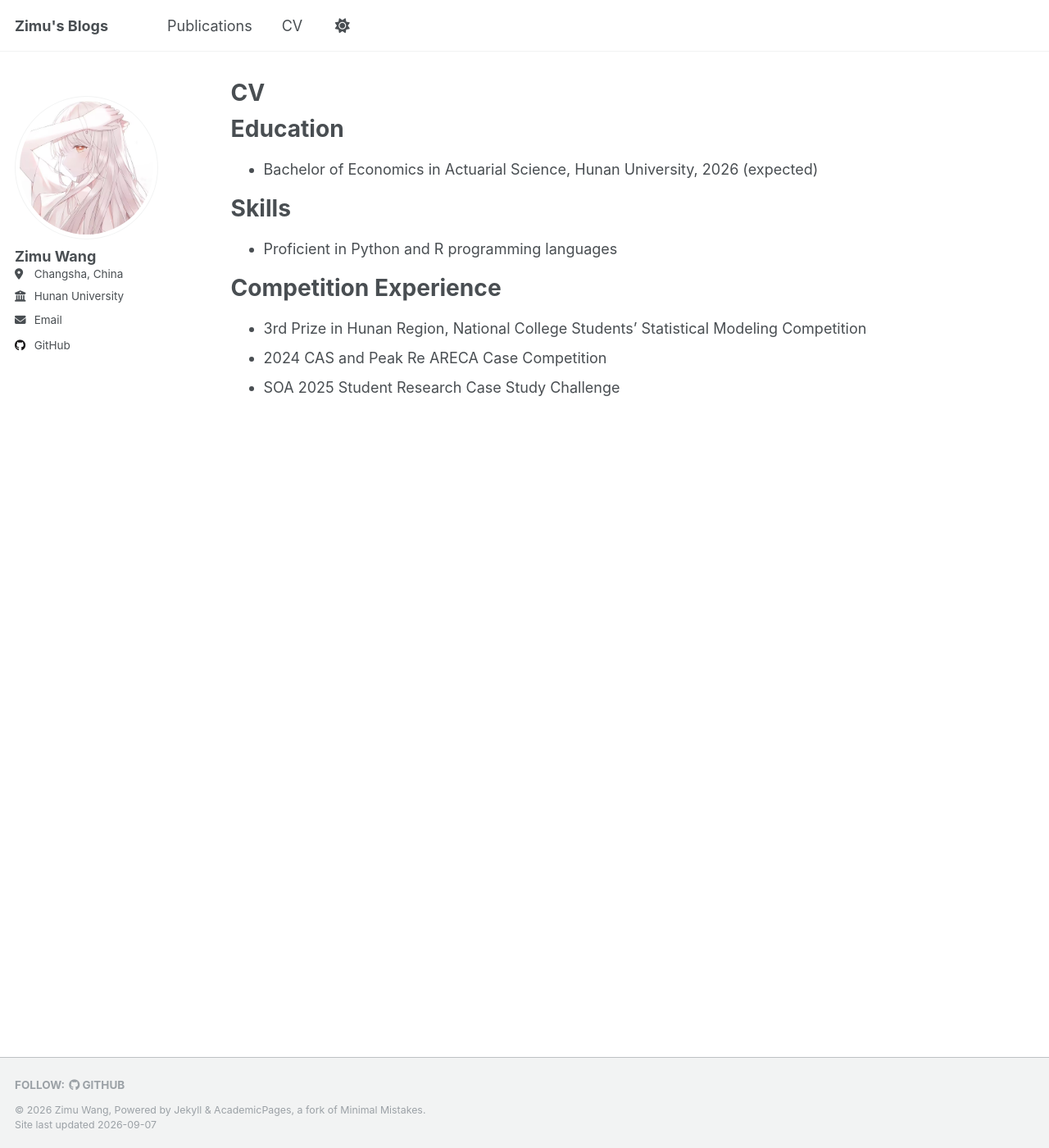
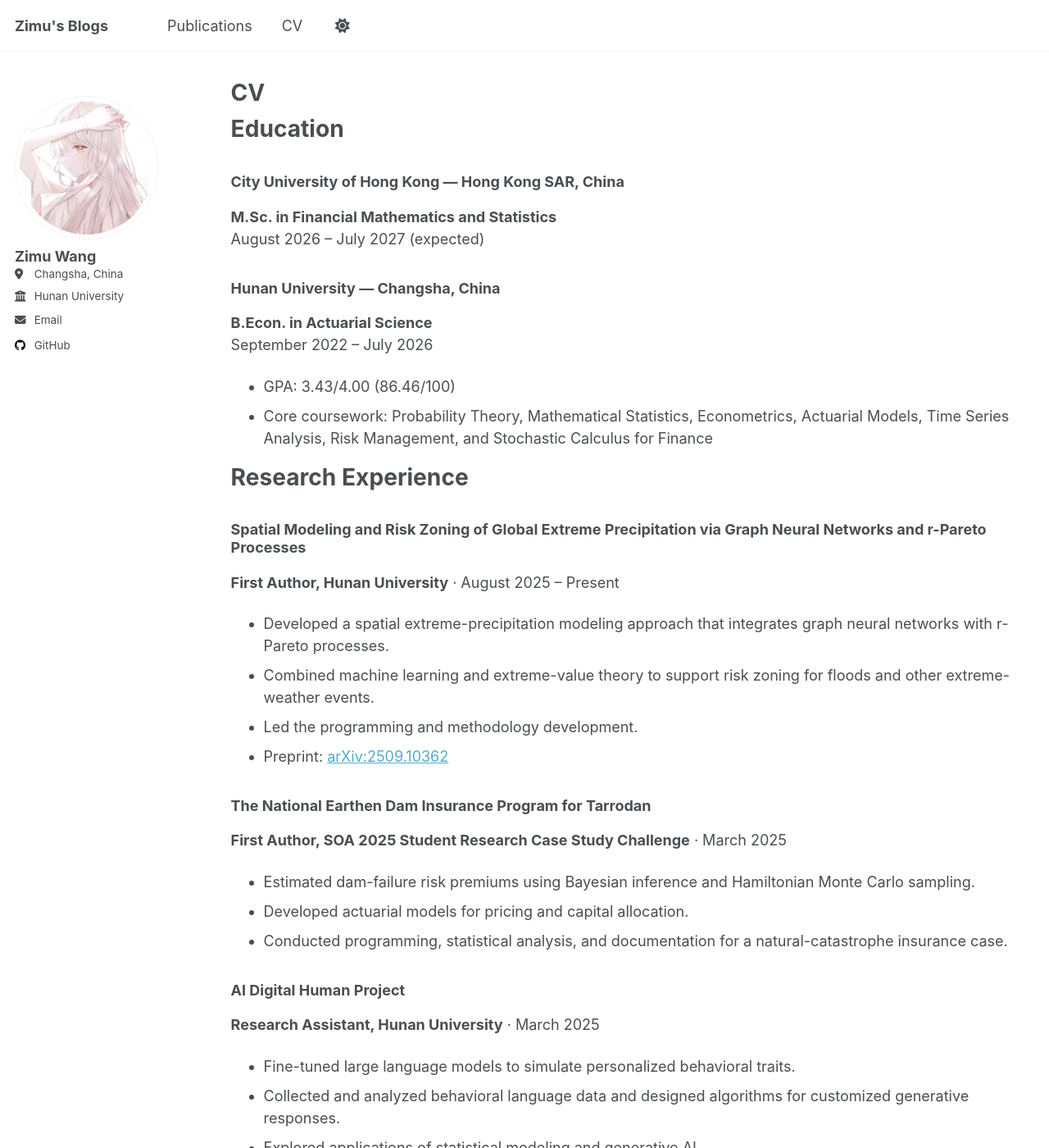
Before and after one commit to Zwitmo/Zwitmo.github.io, a Jekyll site: the page built from _pages/cv.md, in a window 1280 px wide and 1400 px high. Shown: the whole window at 82% size. Built offline with Jekyll 4.4.1, drawn with Linux system fonts in a browser that asks for light colours; some of the changed text lies outside the part shown.

Commit message:
Expand CV page with education, research, internships, and awards

```diff
--- a/_pages/cv.md
+++ b/_pages/cv.md
@@ -11,14 +11,84 @@ redirect_from:
 
 Education
 ======
-* Bachelor of Economics in Actuarial Science, Hunan University, 2026 (expected)
 
-Skills
+### City University of Hong Kong — Hong Kong SAR, China
+**M.Sc. in Financial Mathematics and Statistics**
+August 2026 – July 2027 (expected)
+
+### Hunan University — Changsha, China
+**B.Econ. in Actuarial Science**
+September 2022 – July 2026
+
+- GPA: 3.43/4.00 (86.46/100)
+- Core coursework: Probability Theory, Mathematical Statistics, Econometrics, Actuarial Models, Time Series Analysis, Risk Management, and Stochastic Calculus for Finance
+
+Research Experience
 ======
-* Proficient in Python and R programming languages
 
-Competition Experience
+### Spatial Modeling and Risk Zoning of Global Extreme Precipitation via Graph Neural Networks and r-Pareto Processes
+**First Author, Hunan University** · August 2025 – Present
+
+- Developed a spatial extreme-precipitation modeling approach that integrates graph neural networks with r-Pareto processes.
+- Combined machine learning and extreme-value theory to support risk zoning for floods and other extreme-weather events.
+- Led the programming and methodology development.
+- Preprint: [arXiv:2509.10362](https://arxiv.org/abs/2509.10362)
+
+### The National Earthen Dam Insurance Program for Tarrodan
+**First Author, SOA 2025 Student Research Case Study Challenge** · March 2025
+
+- Estimated dam-failure risk premiums using Bayesian inference and Hamiltonian Monte Carlo sampling.
+- Developed actuarial models for pricing and capital allocation.
+- Conducted programming, statistical analysis, and documentation for a natural-catastrophe insurance case.
+
+### AI Digital Human Project
+**Research Assistant, Hunan University** · March 2025
+
+- Fine-tuned large language models to simulate personalized behavioral traits.
+- Collected and analyzed behavioral language data and designed algorithms for customized generative responses.
+- Explored applications of statistical modeling and generative AI.
+
+### Insurance Pricing of Electric Vehicles Based on Neural Networks
+**Core Member, CAS ARECA Case Competition** · November 2024
+
+- Applied GLM, XGBoost, and neural-network models to study factors and nonlinear relationships in electric-vehicle insurance pricing.
+- Developed practical recommendations to improve pricing accuracy.
+- Received a Participation Award in the 2024 Peak Re Sponsored CAS ARECA Case Competition.
+
+### Prediction of Government Bond Maturity Yields Based on the Improved Vasicek Model
+**Core Member, 10th National Collegiate Statistical Modeling Contest** · July 2024
+
+- Designed a dynamic yield-curve forecasting model based on a discrete-time Vasicek model enhanced with principal component analysis.
+- Implemented short-rate simulations and bond-yield forecasting in Python.
+- Awarded Third Prize in the Hunan Division.
+
+Internship Experience
 ======
-* 3rd Prize in Hunan Region, National College Students' Statistical Modeling Competition
-* 2024 CAS and Peak Re ARECA Case Competition
-* SOA 2025 Student Research Case Study Challenge
+
+### Bancassurance Intern — Ping An Life Insurance Co., Ltd.
+**December 2025 – March 2026**
+
+- Analyzed bancassurance operations and performance, including premium growth, channel performance, and revenue structure.
+- Processed customer and sales data to support business decisions and identify growth opportunities.
+- Prepared analytical reports and data-driven recommendations for channel management and process improvement.
+
+### Financial Intern — Ningxia Junrui Consulting Service Co., Ltd.
+**January 2025 – February 2025**
+
+- Assisted with accounting, financial reporting, tax filing, and data reconciliation.
+- Used Kingdee financial software and Excel for financial analysis.
+- Applied accrual-basis and matching-principle concepts in practice.
+
+Honors & Awards
+======
+
+- Outstanding Undergraduate Thesis Award, Hunan University — June 2026
+- Participation Award, Peak Re Sponsored CAS ARECA Case Competition — January 2025
+- Third Prize, 10th National Collegiate Statistical Modeling Contest (Hunan Division) — July 2024
+
+Technical Skills
+======
+
+- **Programming and tools:** Python, R, LaTeX, Microsoft Word, Excel, and PowerPoint
+- **Methods:** Generalized linear models, time series, Bayesian inference, machine learning, graph neural networks, and extreme-value modeling
+- **Languages:** Chinese (native), English (IELTS 6.5)
```
